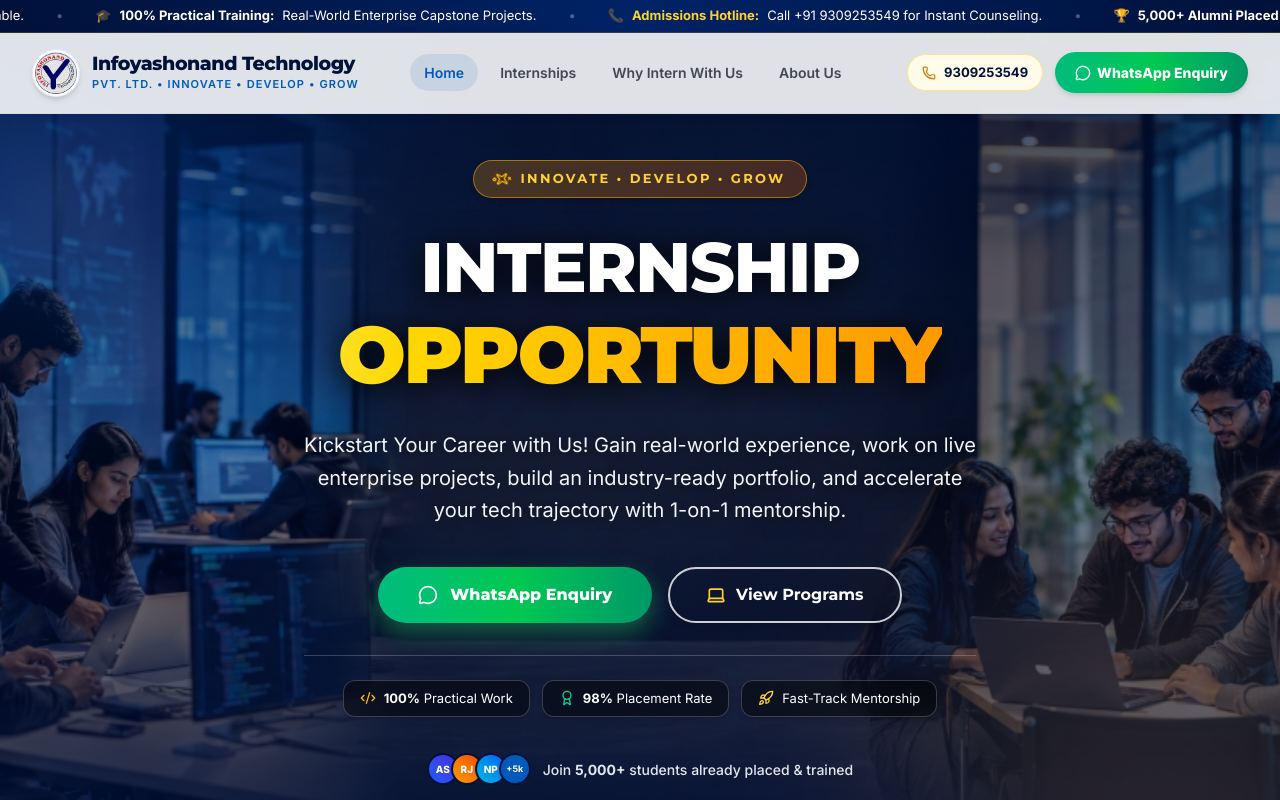
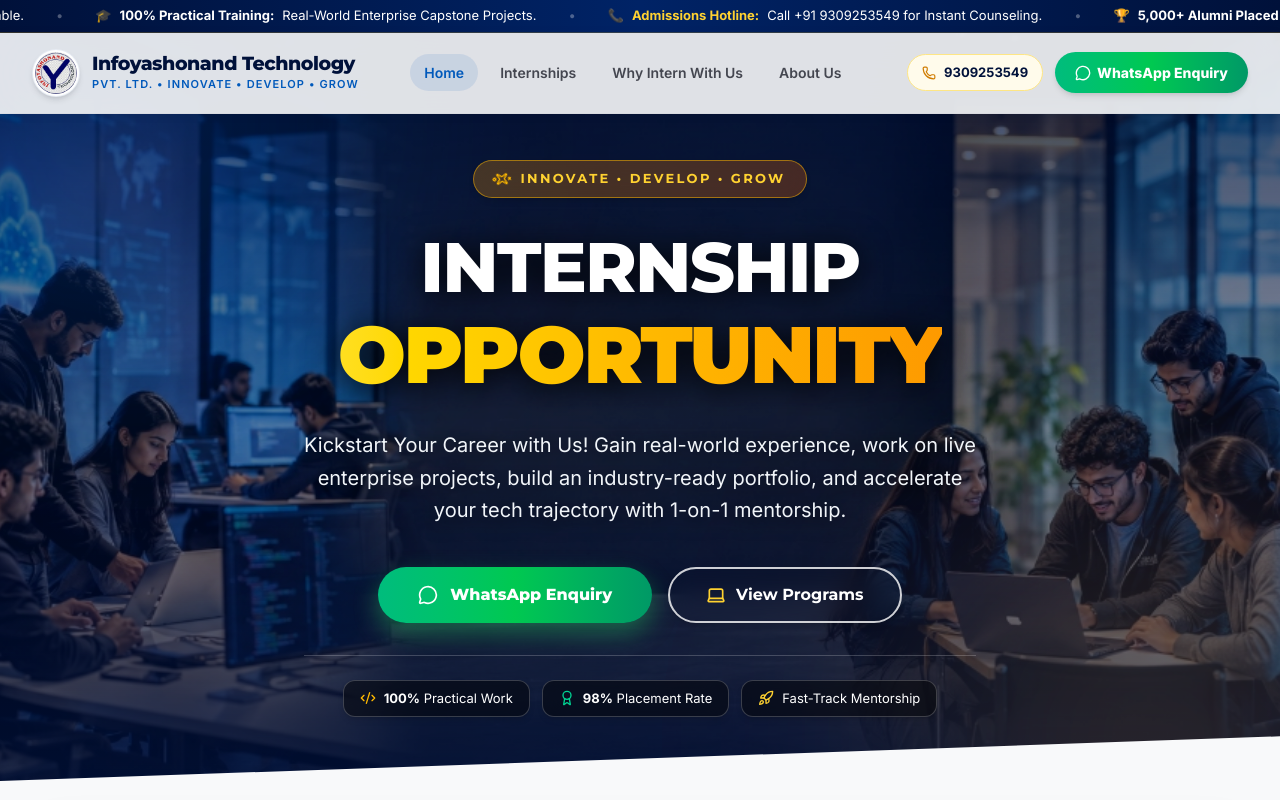
Before and after one commit to AKSHAD2004/ITPL, a React (Vite) app: page / in a window 1280 px wide. Shown: the top 800 px of the page. Built offline with nearby package versions, Linux system fonts and the light colour scheme.

Commit message:
Remove placed students proof row from hero section

```diff
--- a/src/components/HeroSection.tsx
+++ b/src/components/HeroSection.tsx
@@ -98,17 +98,6 @@ export const HeroSection: React.FC<HeroSectionProps> = ({
             </div>
           </div>
 
-          {/* Placed Students Proof Row */}
-          <div className="flex items-center justify-center gap-3 text-[13px] sm:text-[14px] text-slate-200 font-medium pt-1">
-            <div className="flex -space-x-2">
-              <div className="w-8 h-8 rounded-full bg-gradient-to-tr from-blue-600 to-indigo-700 border-2 border-[#00113a] flex items-center justify-center text-[10px] font-extrabold text-white">AS</div>
-              <div className="w-8 h-8 rounded-full bg-gradient-to-tr from-amber-500 to-orange-600 border-2 border-[#00113a] flex items-center justify-center text-[10px] font-extrabold text-white">RJ</div>
-              <div className="w-8 h-8 rounded-full bg-gradient-to-tr from-cyan-500 to-blue-600 border-2 border-[#00113a] flex items-center justify-center text-[10px] font-extrabold text-white">NP</div>
-              <div className="w-8 h-8 rounded-full bg-[#0059bb] border-2 border-[#00113a] flex items-center justify-center text-[9px] font-bold text-white">+5k</div>
-            </div>
-            <span>Join <strong>5,000+</strong> students already placed & trained</span>
-          </div>
-
         </div>
       </div>
     </section>
```
